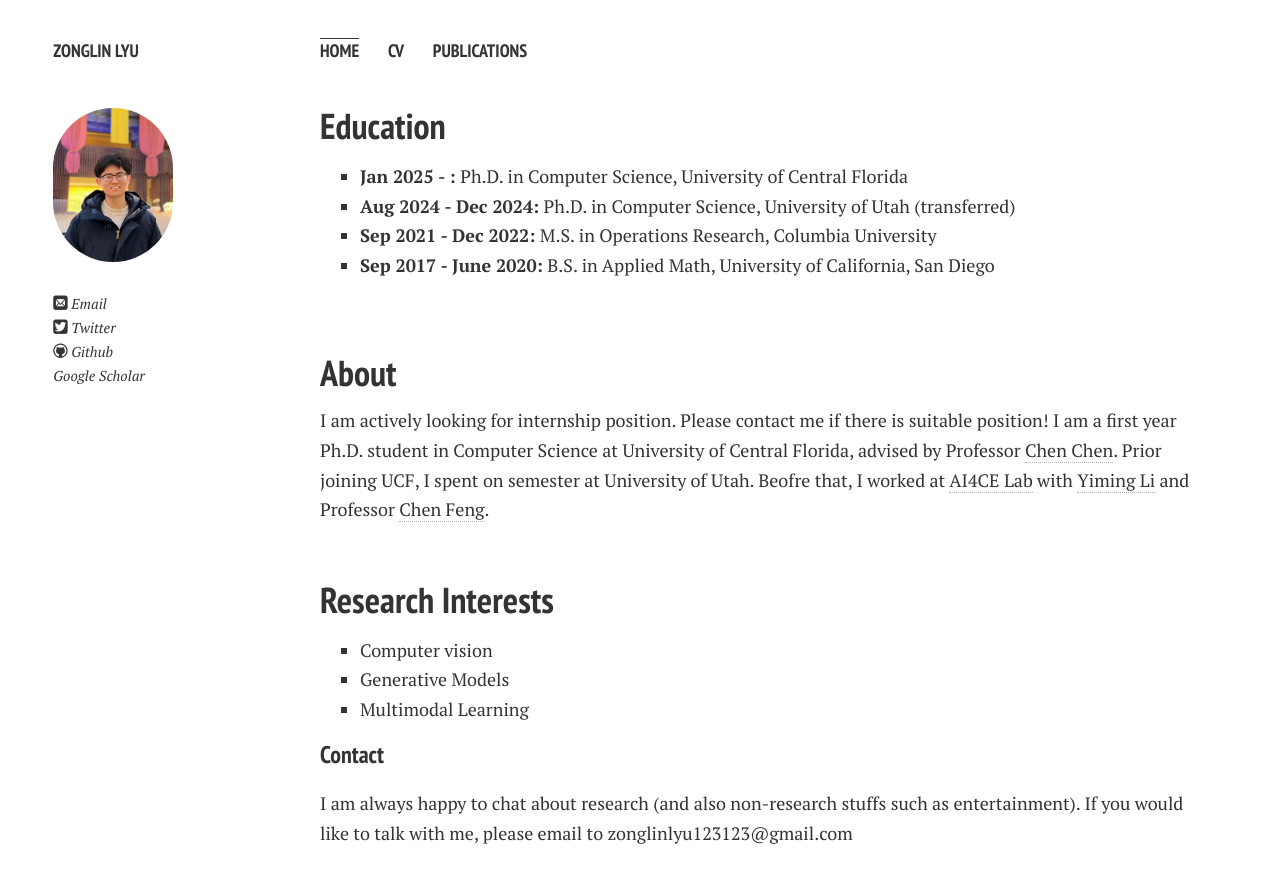
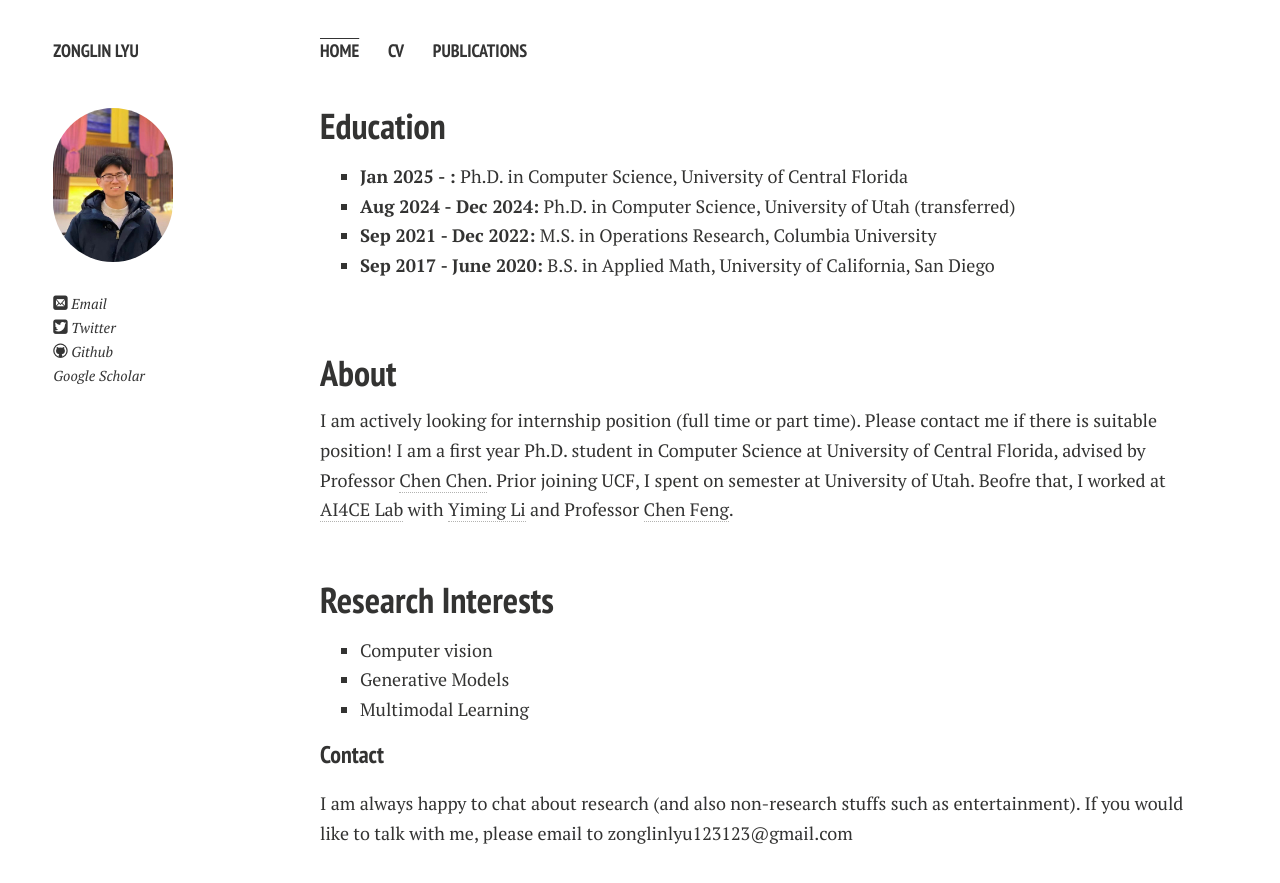
Before and after one commit to ZonglinL/ZonglinL.github.io, a Jekyll site: the page built from index.md, in a window 1280 px wide and 900 px high. Shown: the top 883 px of the window. Built offline with Jekyll 4.4.1, drawn with Linux system fonts in a browser that asks for light colours; nearby versions of some CDN libraries; comment, search, counter and statistics services are not loaded; a style sheet for code colours, icons or effects is not loaded; our own code applies the rules of GitHub Pages for plain Markdown files.

Commit message:
Update index.md

```diff
--- a/index.md
+++ b/index.md
@@ -12,7 +12,7 @@ layout: page
 
 ## About
 
-I am actively looking for internship position. Please contact me if there is suitable position! I am a first year Ph.D. student in Computer Science at University of Central Florida, advised by Professor [Chen Chen](https://www.crcv.ucf.edu/chenchen/). Prior joining UCF, I spent on semester at University of Utah. Beofre that, I worked at [AI4CE Lab](https://ai4ce.github.io/) with [Yiming Li](https://yimingli-page.github.io/) and Professor [Chen Feng](https://scholar.google.com/citations?user=YeG8ZM0AAAAJ&hl=en).
+I am actively looking for internship position (full time or part time). Please contact me if there is suitable position! I am a first year Ph.D. student in Computer Science at University of Central Florida, advised by Professor [Chen Chen](https://www.crcv.ucf.edu/chenchen/). Prior joining UCF, I spent on semester at University of Utah. Beofre that, I worked at [AI4CE Lab](https://ai4ce.github.io/) with [Yiming Li](https://yimingli-page.github.io/) and Professor [Chen Feng](https://scholar.google.com/citations?user=YeG8ZM0AAAAJ&hl=en).
 
 <br>
 
```
